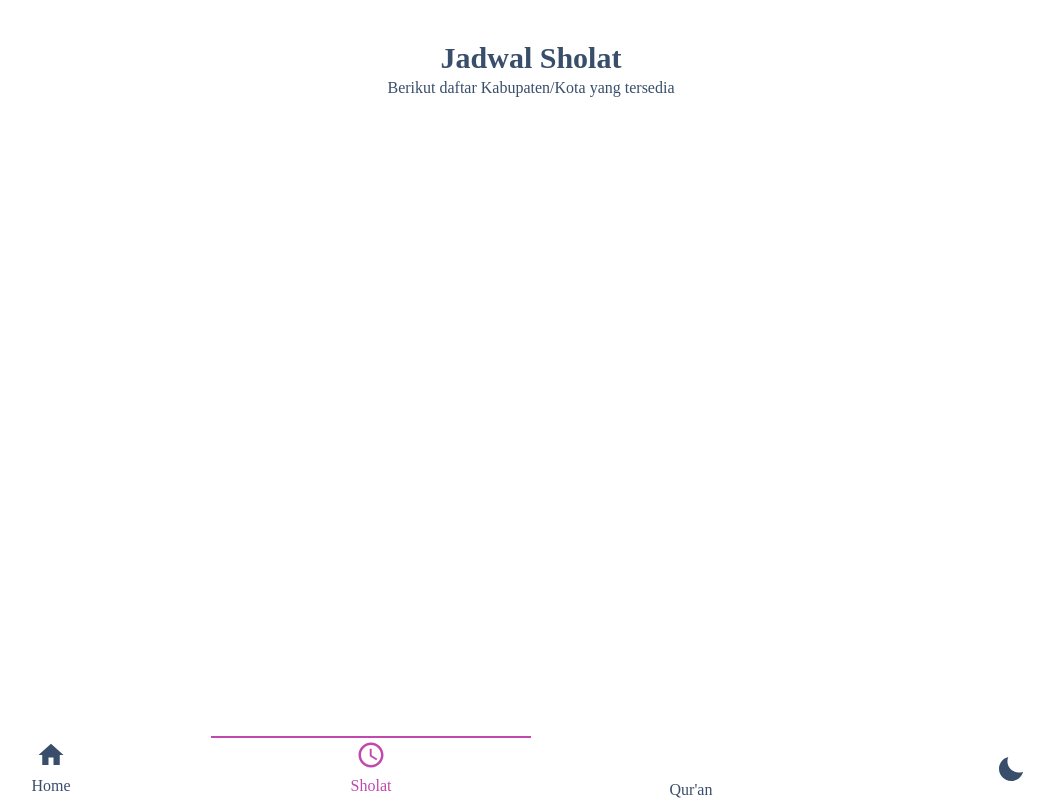
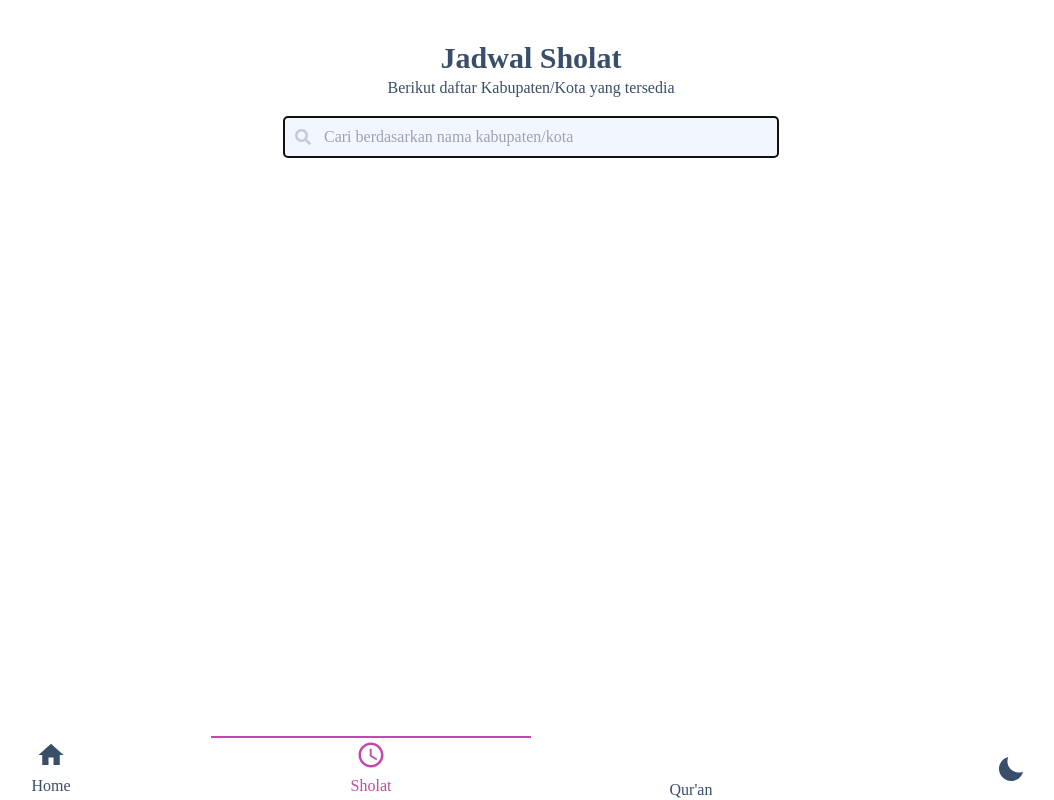
Before and after one commit to ramadanriz/sholat-ngaji, a React (Vite) app: page /sholat in a window 1280 px wide. Shown: the whole page, without its empty margins (109-1163 px from the left). Built offline with nearby package versions, Linux system fonts and the light colour scheme; no server answers; some icons are missing.

Commit message:
create search feature

```diff
--- /dev/null
+++ b/src/components/Search.jsx
@@ -0,0 +1,21 @@
+import { FaSearch } from "react-icons/fa"
+import PropTypes from "prop-types"
+
+const Search = ({ keyword, inputChange, placeholder }) => {
+  return (
+    <div className='relative w-full md:w-1/2 lg:w-2/5'>
+      <div className='absolute inset-y-0 start-0 flex items-center ps-3 pointer-events-none'>
+        <FaSearch className='text-neutral-content' />
+      </div>
+      <input className='block p-2 my-4 w-full ps-10 bg-base-200 border border-neutral rounded-[4px]' type='text' placeholder={placeholder} value={keyword} onChange={inputChange} autoFocus />
+    </div>
+  )
+}
+
+Search.propTypes = {
+  keyword: PropTypes.string,
+  inputChange: PropTypes.func,
+  placeholder: PropTypes.string,
+}
+
+export default Search
--- a/src/pages/SholatPage.jsx
+++ b/src/pages/SholatPage.jsx
@@ -1,6 +1,7 @@
 import { useState } from "react"
 import { useFetch } from "../hooks/useFetch"
 import Heading from "../fragments/Heading"
+import Search from "../components/Search"
 
 const SholatPage = () => {
   const { data, isLoading } = useFetch("https://api.myquran.com/v1/sholat/kota/semua")
@@ -19,6 +20,9 @@ const SholatPage = () => {
   return (
     <div className='min-h-screen py-10 px-5'>
       <Heading title='jadwal sholat' subTitle='Berikut daftar Kabupaten/Kota yang tersedia' />
+      <div className='flex justify-center'>
+        <Search keyword={searchItem} inputChange={handleInputChange} placeholder='Cari berdasarkan nama kabupaten/kota' />
+      </div>
     </div>
   )
 }
```
